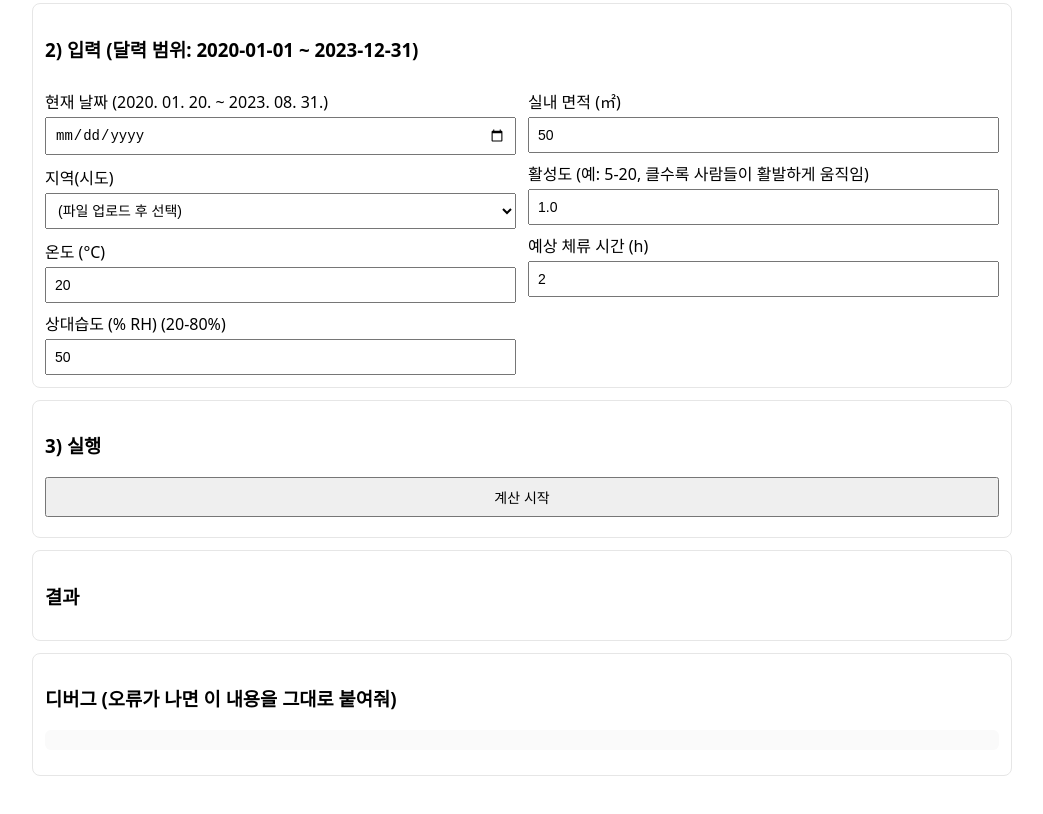
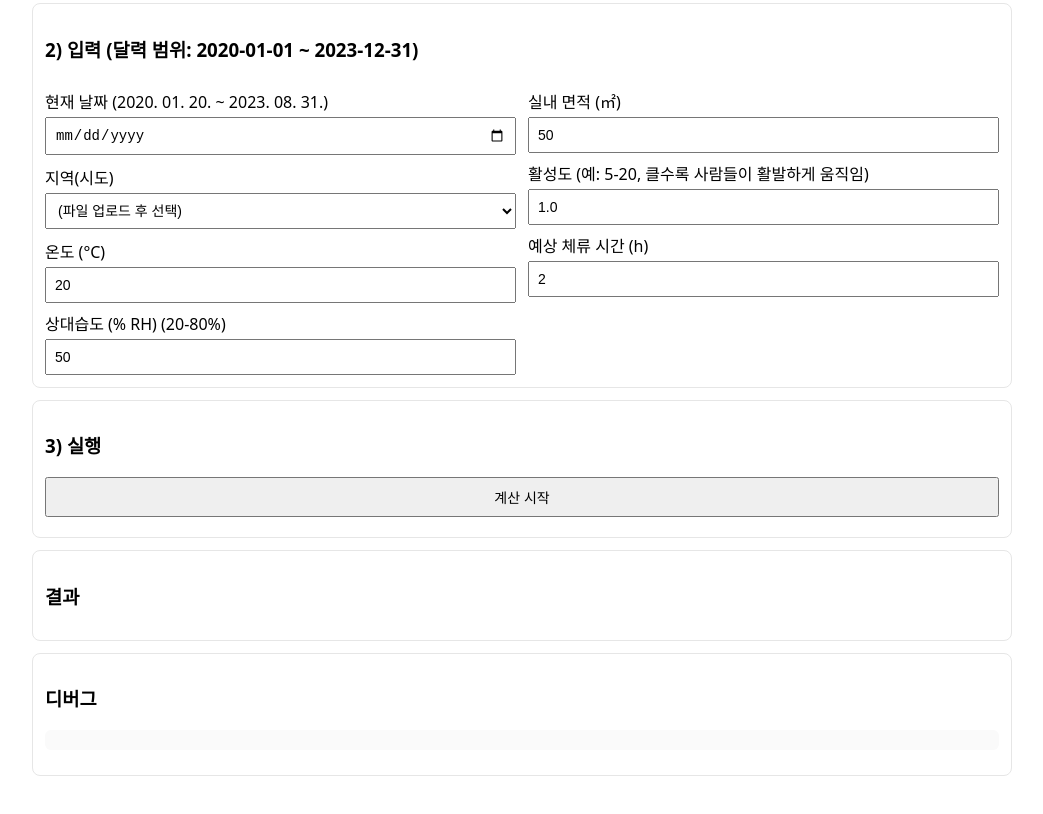
Before and after one commit to silversheep-0932/SEIR_Poi_SARS-Cov-2_transmissibility_hafs, a plain HTML site: page index.html in a window 1280 px wide. Shown: the part 310-1124 px from the top of the page, without its empty margins (118-1161 px from the left). Drawn offline with Linux system fonts and the light colour scheme.

Commit message:
Update index.html

```diff
--- a/index.html
+++ b/index.html
@@ -72,7 +72,7 @@
   </div>
 
   <div class="card">
-    <h3>디버그 (오류가 나면 이 내용을 그대로 붙여줘)</h3>
+    <h3>디버그</h3>
     <pre id="debug"></pre>
   </div>
 
```
